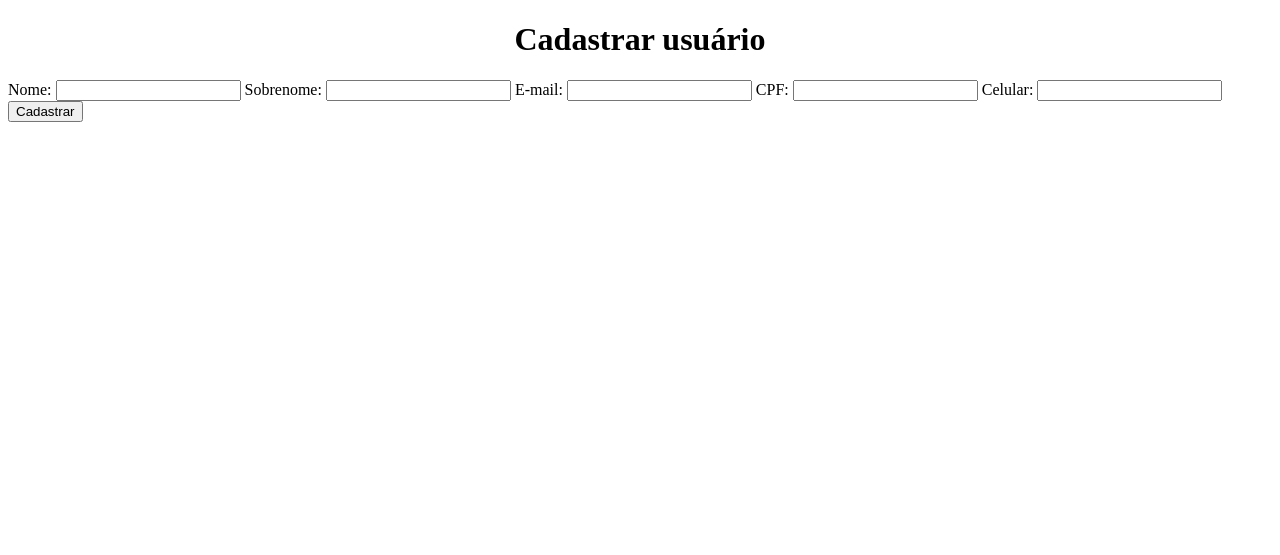
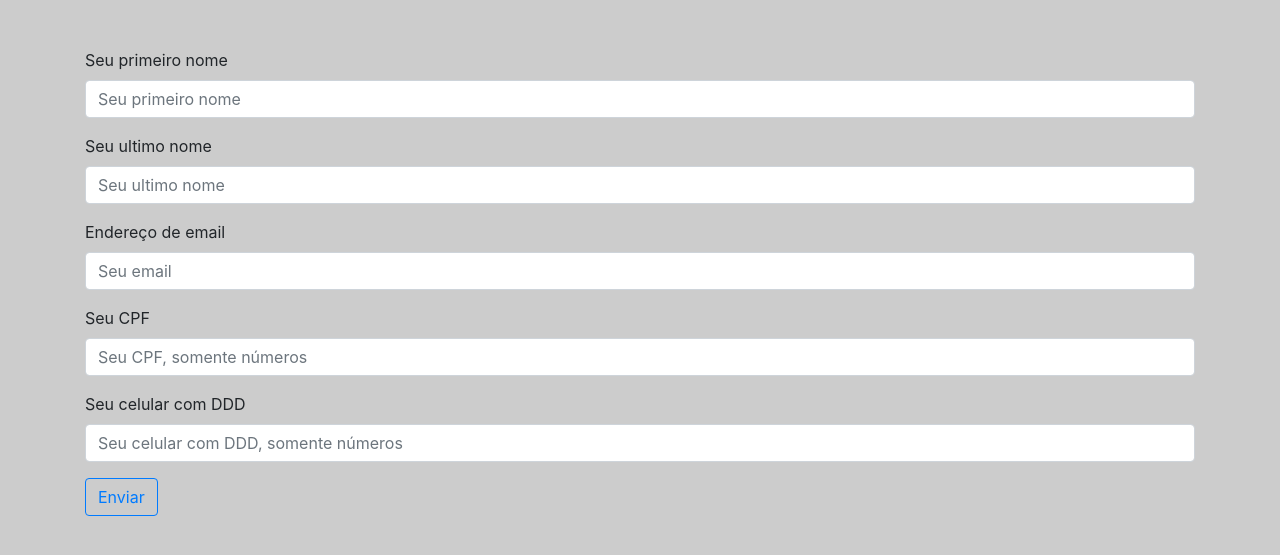
Before and after one commit to IgorStrauss/django-avaliacao-01, a Django app: page /create-person/ in a window 1280 px wide. Shown: the top 555 px of the page. Run offline with Django 4.2, Linux system fonts and the light colour scheme.

Commit message:
Atualizando forms para cadastro e atualização de persons

```diff
--- a/management_cars_city/forms.py
+++ b/management_cars_city/forms.py
@@ -3,12 +3,27 @@
 from .models import Car, Person
 
 
-class PersonForm(forms.Form):
-    name = forms.CharField(max_length=15)
-    lastname = forms.CharField(max_length=15)
-    email = forms.EmailField()
-    cpf = forms.CharField(max_length=11)
-    cellphone = forms.CharField(max_length=11)
+class PersonForm(forms.ModelForm):
+    class Meta:
+        model = Person
+        fields = [
+            'name',
+            'lastname',
+            'email',
+            'cpf',
+            'cellphone'
+        ]
+
+
+class UpdatePersonForm(forms.ModelForm):
+    class Meta:
+        model = Person
+        fields = [
+            'name',
+            'lastname',
+            'email',
+            'cellphone'
+        ]
 
 
 class CarForm(forms.Form):
--- a/management_cars_city/templates/register_person.html
+++ b/management_cars_city/templates/register_person.html
@@ -1,4 +1,3 @@
-
 <!DOCTYPE html>
 <html lang="pt-BR">
 
@@ -6,20 +5,49 @@
     <meta charset="UTF-8">
     <meta http-equiv="X-UA-Compatible" content="IE=edge">
     <meta name="viewport" content="width=device-width, initial-scale=1.0">
+    <link rel="stylesheet" href="https://cdn.jsdelivr.net/npm/bootstrap@4.0.0/dist/css/bootstrap.min.css"
+        integrity="sha384-Gn5384xqQ1aoWXA+058RXPxPg6fy4IWvTNh0E263XmFcJlSAwiGgFAW/dAiS6JXm" crossorigin="anonymous">
     <title>Cadastro</title>
 
 </head>
 
-<body>
-    <div class="container">
-        <center>
-            <h1>Cadastrar usuário</h1>
-        </center>
+<body style="background-color: #CCC">
+    <div class="container mt-5" style="background-color">
+        <form action="{{ form_action }}" method="POST" enctype="multipart/form-data">
+            {% csrf_token %}
 
-        <form action="{% url 'management_cars_city:create_person' %}" method="post" class="form" autocomplete="off" enctype="multipart/form-data">
-            {% csrf_token %}
-            {{ form }}
-            <button type="submit" class="btn btn-primary">Cadastrar</button>
+            <div class="form-content">
+                <div class="form-group">
+                    <label for="name">Seu primeiro nome</label>
+                    <input type="text" class="form-control" id="name" name="name" placeholder="Seu primeiro nome">
+                </div>
+                <div class="form-content">
+                    <div class="form-group">
+                        <label for="lastname">Seu ultimo nome</label>
+                        <input type="text" class="form-control" id="lastname" name="lastname"
+                            placeholder="Seu ultimo nome">
+                    </div>
+                    <div class="form-group">
+                        <label for="email">Endereço de email</label>
+                        <input type="email" class="form-control" id="email" name="email" placeholder="Seu email">
+                    </div>
+                    <div class="form-content">
+                        <div class="form-group">
+                            <label for="cpf">Seu CPF</label>
+                            <input type="text" class="form-control" id="cpf" name="cpf"
+                                placeholder="Seu CPF, somente números">
+                        </div>
+                    </div>
+                    <div class="form-content">
+                        <div class="form-group">
+                            <label for="cellphone">Seu celular com DDD</label>
+                            <input type="text" class="form-control" id="cellphone" name="cellphone"
+                                placeholder="Seu celular com DDD, somente números">
+                        </div>
+                    </div>
+
+                    <!--button-->
+                    <button class="btn btn-outline-primary" type="submit">Enviar</button>
         </form>
     </div>
 </body>
--- a/management_cars_city/views.py
+++ b/management_cars_city/views.py
@@ -4,7 +4,7 @@
 from django.urls import reverse_lazy
 from django.views.generic import CreateView, DeleteView, UpdateView
 
-from .forms import CarForm, PersonForm
+from .forms import CarForm, PersonForm, UpdatePersonForm
 from .models import Car, Person
 from .service import CarService, PersonService
 
@@ -16,10 +16,9 @@
 
 class CreatePerson(CreateView):
     model = Person
-    context = {'form': PersonForm()}
+    form_class = PersonForm
     template_name = "register_person.html"
     success_url = reverse_lazy("management_cars_city:index")
-    fields = ("name", "lastname", "email", "cpf", "cellphone")
 
 
 def persons(request):
@@ -57,7 +56,7 @@
 
 class UpdatePerson(UpdateView):
     model = Person
-    fields = ["name", "lastname", "email", "cellphone"]
+    form_class = UpdatePersonForm
     success_url = reverse_lazy("management_cars_city:index")
     template_name = "update_person.html"
 
@@ -66,7 +65,8 @@
     model = Car
     context = {'form': CarForm()}
     template_name = "register_car.html"
-    success_url = reverse_lazy("management_cars_city:listar_carros_proprietarios")
+    success_url = reverse_lazy(
+        "management_cars_city:listar_carros_proprietarios")
     fields = ("model", "color", "owner")
 
     @receiver(post_save, sender=Car)
```
Also changed, not shown: management_cars_city/templates/update_person.html (+34 -8 lines).
